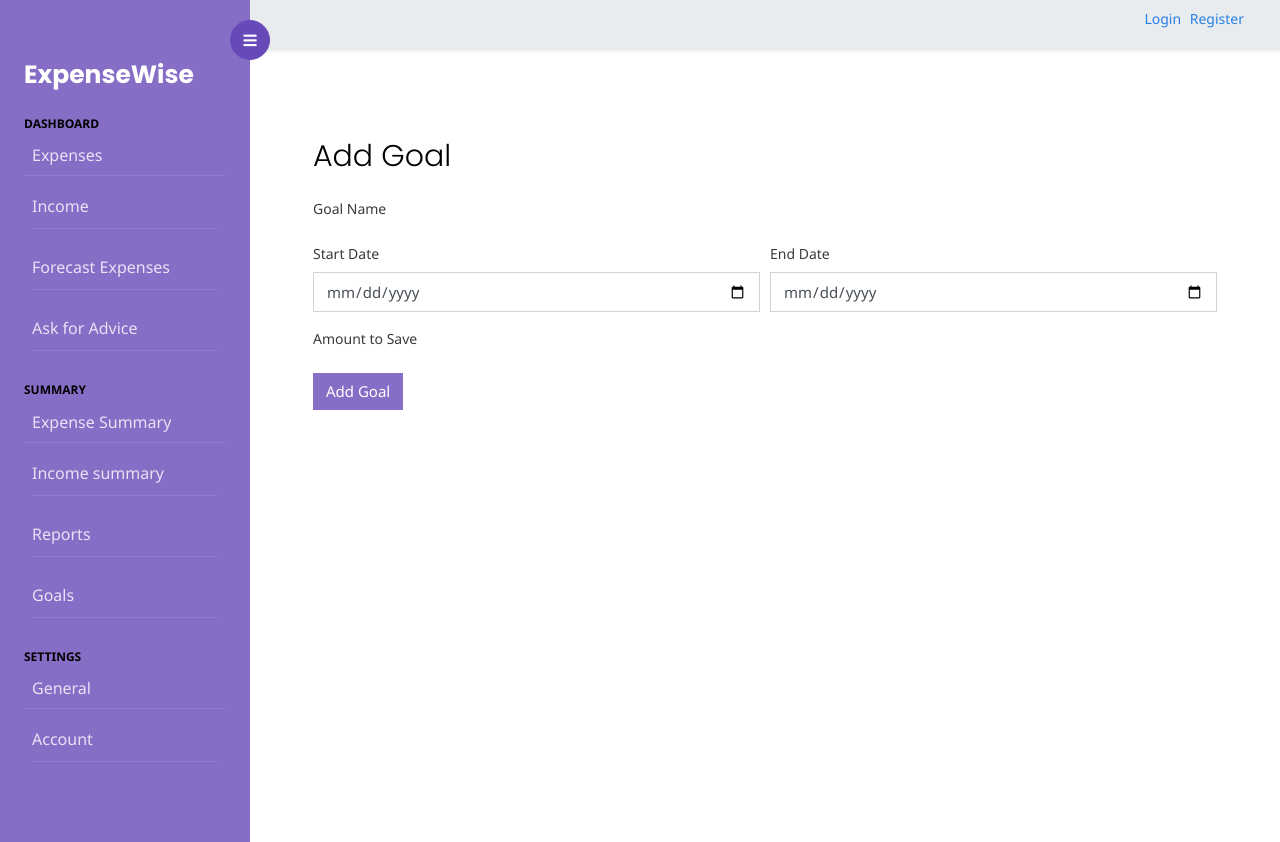
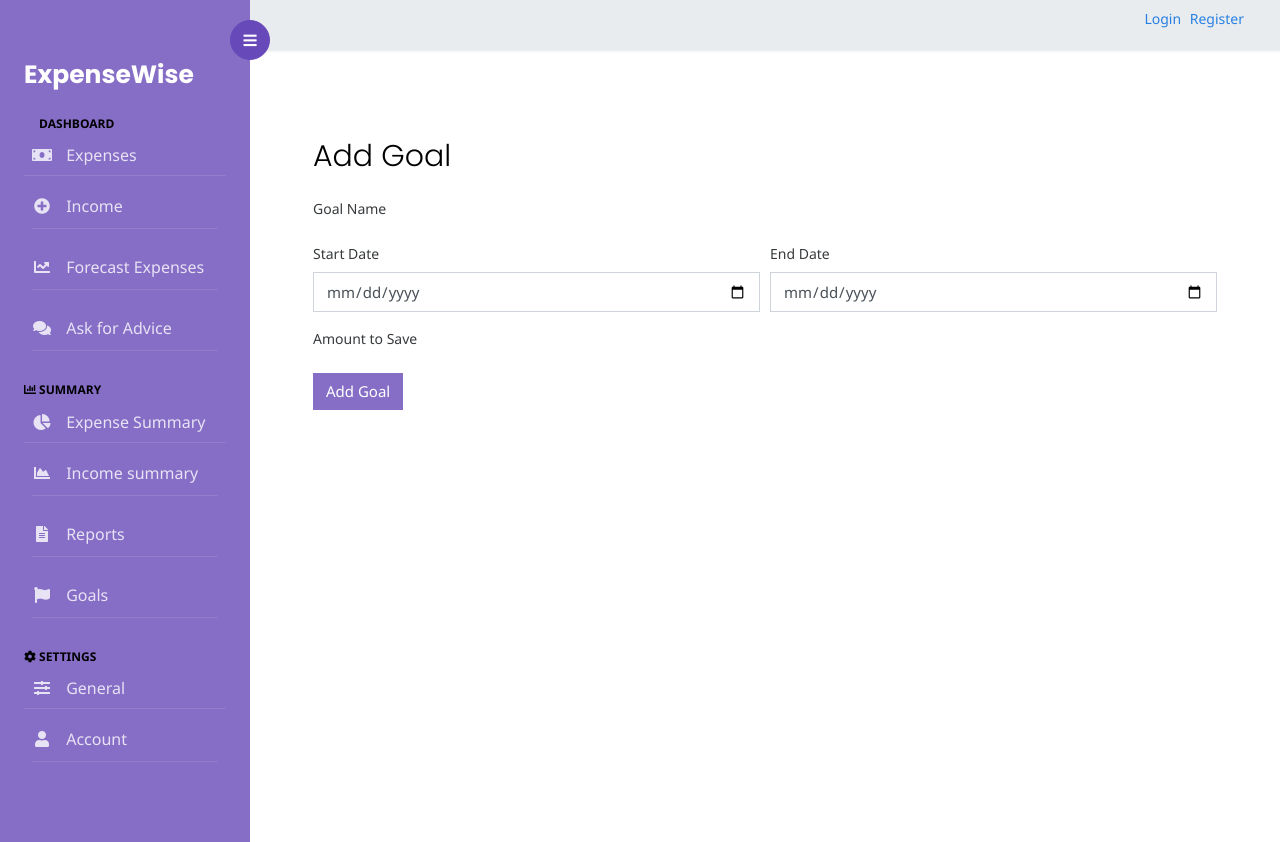
Before and after one commit to tanmay2k/DevSecOps, a Django app: template templates/goals/add_goals.html in a window 1280 px wide. Run offline with Django 4.2, Linux system fonts and the light colour scheme; the template is opened without the code that fills it, so the values that code supplies are empty; some libraries are stand-ins or nearby versions.

Commit message:
UI: update sidebar

```diff
--- a/templates/base.html
+++ b/templates/base.html
@@ -31,9 +31,7 @@
         .content {
             width: 100%;
             overflow-y: scroll;
-            /* Enable vertical scrolling for content */
             height: 100vh;
-            /* Set the content height to 100% of the viewport height */
         }
 
         #sidebar {
@@ -41,15 +39,11 @@
             top: 0;
             height: 100%;
             z-index: 2;
-            /* Set the sidebar height to 100% of the viewport height */
-
-            /* Enable vertical scrolling for the sidebar */
         }
 
         .black-text {
             color: black;
             font-weight: bold;
-
         }
 
         #sidebar .custom-menu {
@@ -63,11 +57,17 @@
         .sidebar-collapsed .content {
             margin: auto;
         }
+
+        /* Add spacing between icon and text */
+        .nav-link i {
+            margin-right: 10px;
+            width: 20px;
+            text-align: center;
+        }
     </style>
 </head>
 
 <body>
-
     <div class="wrapper d-flex align-items-stretch">
         <nav id="sidebar">
             <div class="custom-menu">
@@ -79,82 +79,77 @@
             <div class="p-4 pt-5">
                 <h1><a href="/" class="logo">ExpenseWise</a></h1>
                 <ul class="list-unstyled components mb-5">
-                    <h6 class="sidebar-heading mt-4 mb-1 black-text ">
-                        Dashboard
+                    <h6 class="sidebar-heading mt-4 mb-1 black-text">
+                        <i class="fa fa-dashboard"></i> Dashboard
                     </h6>
                     <li class="nav-item">
                         <a class="nav-link p-2" href="{%url 'expenses'%}">
-                            Expenses
+                            <i class="fa fa-money"></i> Expenses
                         </a>
                     </li>
                     <li class="nav-item p-2">
                         <a class="nav-link" href="{%url 'income'%}">
-                            Income
+                            <i class="fa fa-plus-circle"></i> Income
                         </a>
                     </li>
                     <li class="nav-item p-2">
                         <a class="nav-link" href="{%url 'forecast'%}">
-                            Forecast Expenses
+                            <i class="fa fa-line-chart"></i> Forecast Expenses
+                        </a>
+                    </li>
+                    <li class="nav-item p-2">
+                        <a class="nav-link" href="{%url 'chatbot'%}">
+                            <i class="fa fa-comments"></i> Ask for Advice
                         </a>
                     </li>
 
-                    <li class="nav-item p-2">
-                        <a class="nav-link" href="{%url 'chatbot'%}">
-                            Ask for Advice
-                        </a>
-                    </li>
-
-                    <h6 class="sidebar-heading mt-4 mb-1 black-text ">
-                        SUMMARY
+                    <h6 class="sidebar-heading mt-4 mb-1 black-text">
+                        <i class="fa fa-bar-chart"></i> SUMMARY
                     </h6>
                     <li class="nav-item">
                         <a class="nav-link p-2" href="{%url 'stats'%}">
-                            Expense Summary
+                            <i class="fa fa-pie-chart"></i> Expense Summary
                         </a>
                     </li>
                     <li class="nav-item p-2">
                         <a class="nav-link" href="{%url 'income-summary'%}">
-                            Income summary
+                            <i class="fa fa-area-chart"></i> Income summary
                         </a>
                     </li>
                     <li class="nav-item p-2">
                         <a class="nav-link" href="{%url 'report'%}">
-                            Reports
+                            <i class="fa fa-file-text"></i> Reports
                         </a>
                     </li>
                     <li class="nav-item p-2">
                         <a class="nav-link" href="{%url 'list_goals'%}">
-                            Goals
+                            <i class="fa fa-flag"></i> Goals
                         </a>
                     </li>
 
-
-                    <h6 class="sidebar-heading mt-4 mb-1 black-text ">
-                        Settings
+                    <h6 class="sidebar-heading mt-4 mb-1 black-text">
+                        <i class="fa fa-cog"></i> Settings
                     </h6>
                     <li class="nav-item">
                         <a class="nav-link p-2" href="{%url 'preferences'%}">
-                            General
+                            <i class="fa fa-sliders"></i> General
                         </a>
                     </li>
                     <li class="nav-item p-2">
                         <a class="nav-link" href="{%url 'account' %}">
-                            Account
+                            <i class="fa fa-user"></i> Account
                         </a>
                     </li>
                 </ul>
-
             </div>
         </nav>
 
         <div class="content">
             {% include "navbar.html" %}
-            <div class="container-fluid  ">
+            <div class="container-fluid">
                 {% block content %} {% endblock %}
             </div>
         </div>
-
-        <!-- Page Content  -->
     </div>
 
     <script src="{%static 'js/jquery.min.js' %}"></script>
@@ -175,14 +170,9 @@
 
         {% endblock js %}
     </script>
-    <!-- <script src="/docs/4.4/dist/js/bootstrap.bundle.min.js"
-        integrity="sha384-6khuMg9gaYr5AxOqhkVIODVIvm9ynTT5J4V1cfthmT+emCG6yVmEZsRHdxlotUnm"
-        crossorigin="anonymous"></script> -->
-
     <script src="/docs/5.3/dist/js/bootstrap.bundle.min.js"
         integrity="sha384-C6RzsynM9kWDrMNeT87bh95OGNyZPhcTNXj1NW7RuBCsyN/o0jlpcV8Qyq46cDfL"
         crossorigin="anonymous"></script>
-
     <script src="https://cdnjs.cloudflare.com/ajax/libs/feather-icons/4.9.0/feather.min.js"></script>
     <script src="{% static 'js/main.js' %}"></script>
 </body>
```
